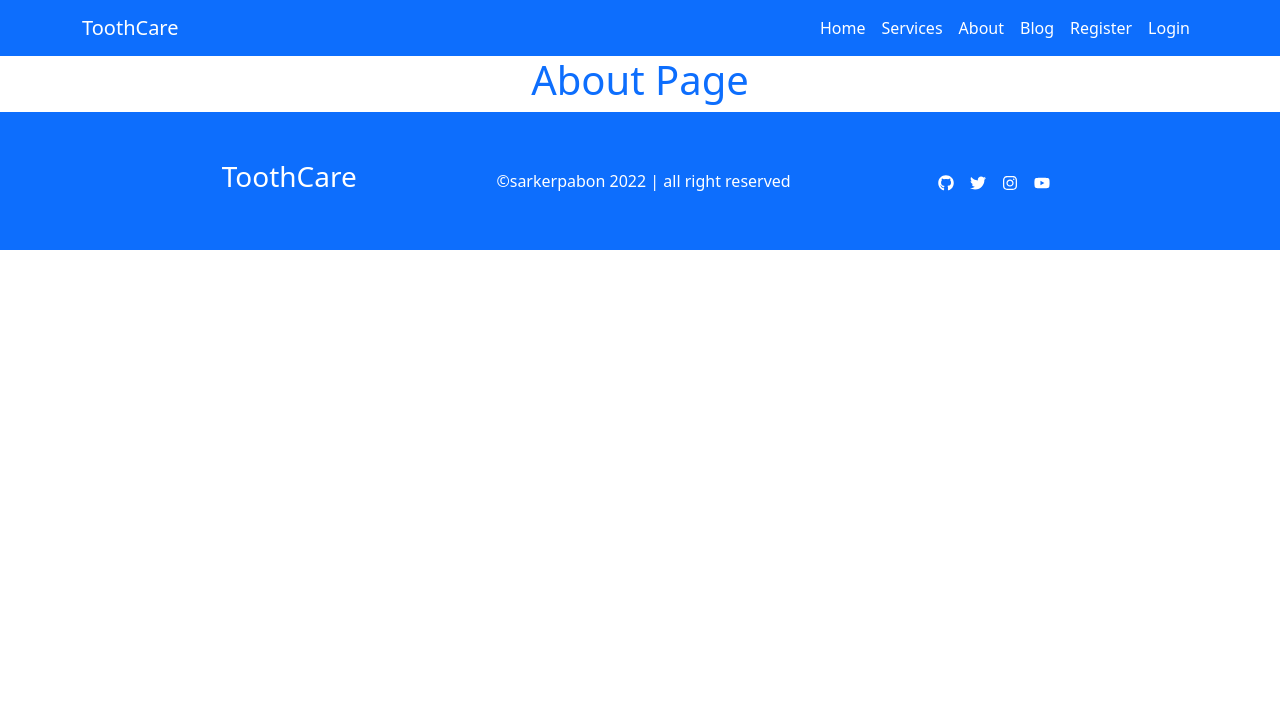
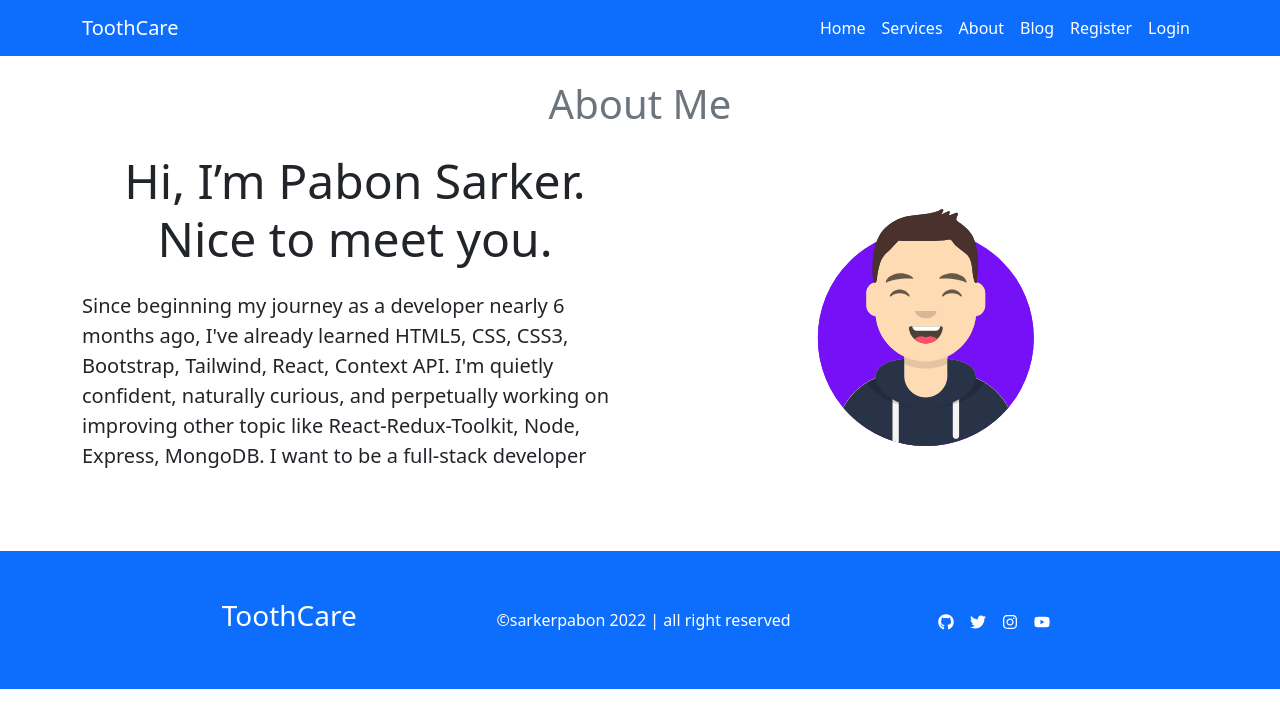
Before and after one commit to SarkerPabon/-independent-service-provider, a React (Create React App) app: page /about in a window 1280 px wide. Shown: the top 728 px of the page. Built offline with nearby package versions, Linux system fonts and the light colour scheme; no server answers; the HTML template or start-up script is replaced by a standard one.

Commit message:
Add About Section

```diff
--- a/src/Pages/About.js
+++ b/src/Pages/About.js
@@ -1,7 +1,26 @@
+import avatar from "../images/avatar.svg";
 const About = () => {
 	return (
 		<div className='container'>
-			<h1 className='text-center text-primary'>About Page</h1>
+			<h1 className='text-center text-primary my-4 text-muted'>About Me</h1>
+			<div className='row mb-5 justify-content-between align-items-center'>
+				<div className='col-sm-12 col-md-6 mb-sm-3'>
+					<h3 className='text-center display-5'>
+						Hi, I’m Pabon Sarker. Nice to meet you.
+					</h3>
+					<p className='lead mt-4'>
+						Since beginning my journey as a developer nearly 6 months ago, I've
+						already learned HTML5, CSS, CSS3, Bootstrap, Tailwind, React,
+						Context API. I'm quietly confident, naturally curious, and
+						perpetually working on improving other topic like
+						React-Redux-Toolkit, Node, Express, MongoDB. I want to be a
+						full-stack developer
+					</p>
+				</div>
+				<div className='col-sm-12 col-md-6'>
+					<img src={avatar} alt='title' className='img-fluid d-block mx-auto' />
+				</div>
+			</div>
 		</div>
 	);
 };
```
Also changed, not shown: src/images/avatar.svg (added).
